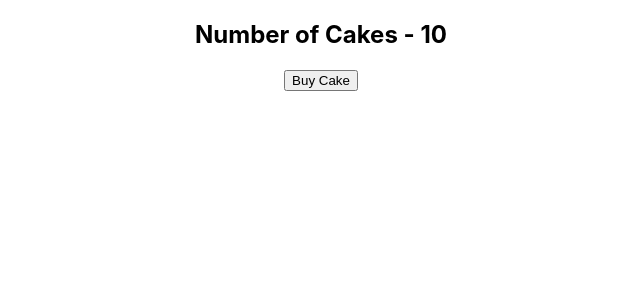
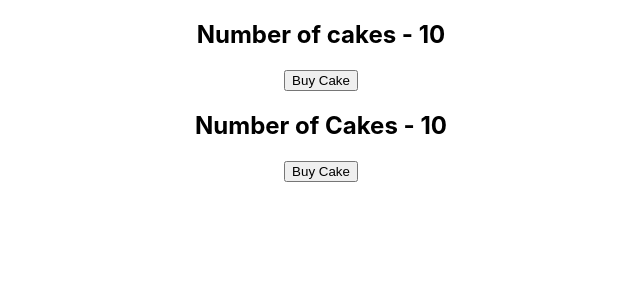
Before and after one commit to TalhaBhutto/Redux, a React (Create React App) app in the folder reduxreact/: page / in a window 1280 px wide. Shown: the top 300 px of the page, without its empty margins (319-959 px from the left). Built offline with nearby package versions, Linux system fonts and the light colour scheme.

Commit message:
Implemented redux via hooks

```diff
--- a/reduxreact/src/App.js
+++ b/reduxreact/src/App.js
@@ -2,11 +2,13 @@
 import store from "./redux/store"
 import Cakes from "./components/cake"
 import {Provider} from 'react-redux'
+import HooksCakeContainer from './HooksCakeContainer';
 
 function App() {
   return (
     <Provider store={store}>
     <div className="App">
+      <HooksCakeContainer></HooksCakeContainer>
       <Cakes></Cakes>
     </div>
     </Provider>
--- /dev/null
+++ b/reduxreact/src/HooksCakeContainer.js
@@ -0,0 +1,17 @@
+import React from 'react'
+import {useSelector,useDispatch} from 'react-redux'
+import { buyCake } from './redux'
+
+
+function HooksCakeContainer() {
+    const numOfCakes= useSelector(state=>state.numOfCakes)
+    const dispatch=useDispatch()
+    return (
+        <div>
+            <h2>Number of cakes - {numOfCakes}</h2>
+            <button onClick={()=>dispatch(buyCake())}>Buy Cake</button>
+        </div>
+    )
+}
+
+export default HooksCakeContainer
```
Also changed, not shown: reduxreact/src/redux/IceCream/IceCreamTypes.js (added).
